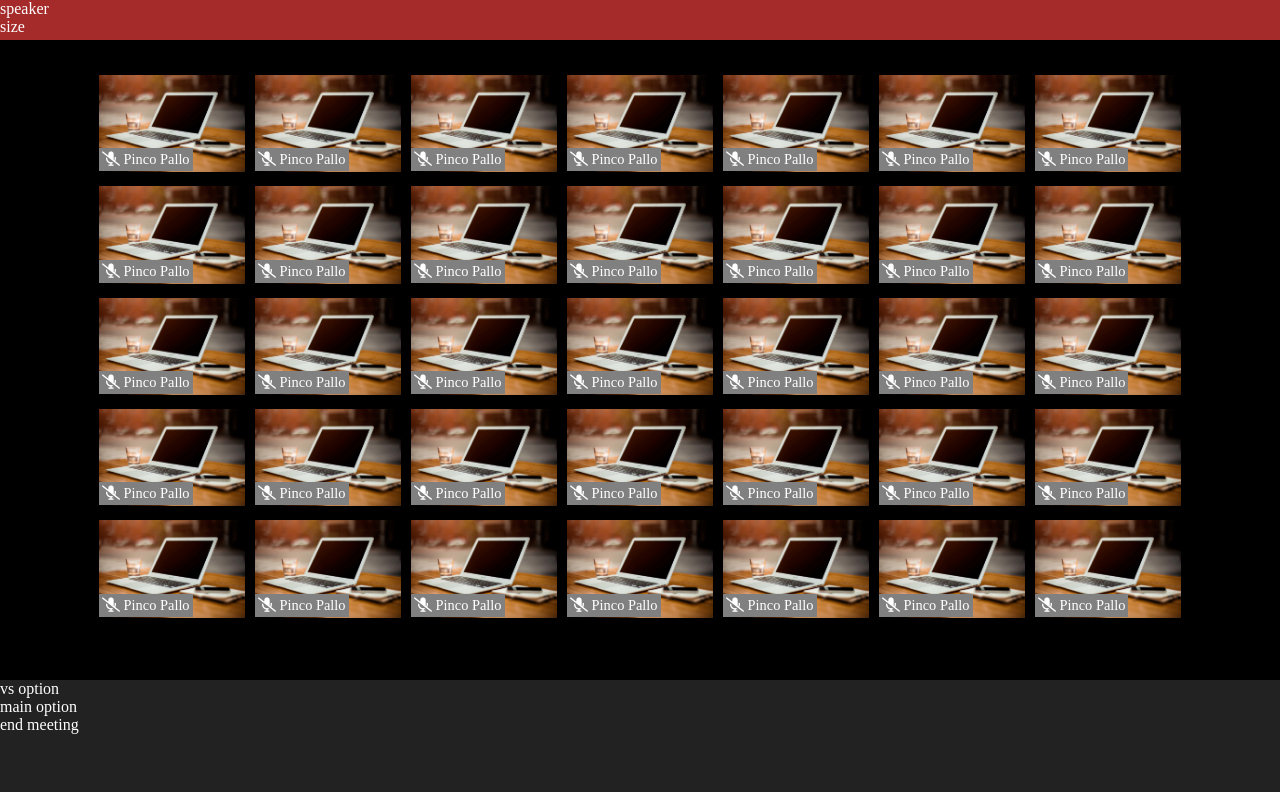
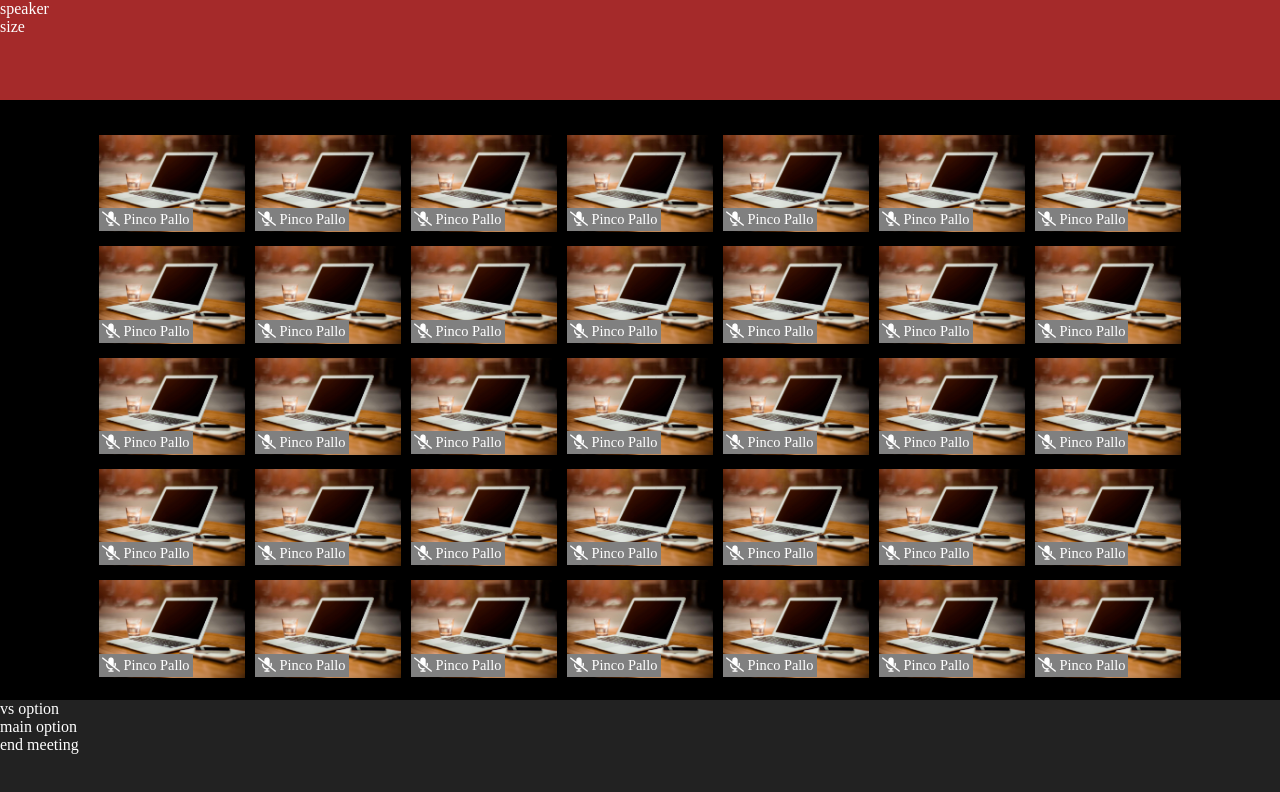
Before and after one commit to dario-bennardino/html-css-zoom, a plain HTML site: page index.html in a window 1280 px wide. Drawn offline with Linux system fonts and the light colour scheme.

Commit message:
[add] main ancora da sistemare commit

```diff
--- a/style.css
+++ b/style.css
@@ -8,20 +8,21 @@ header{
     background-color: brown;
     color: white;
     width: 100%;
-    height: 5vh;
+    height: 100px;
 }
 
 main{
     background-color: black;
     color: white;
-    height: 80vh;
+    height: calc(100vh - 200px);
+    overflow: hidden;
 
 }
 
 footer{
     background-color: #222222;
     color: white;
-    height: 15vh;
+    height: 100px;
 }
 
 .container{
```
